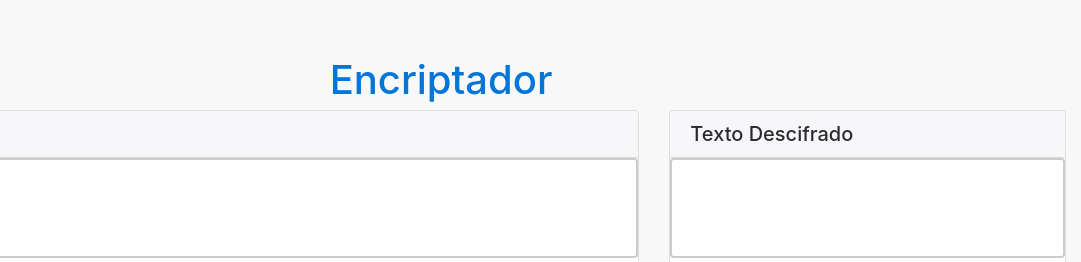
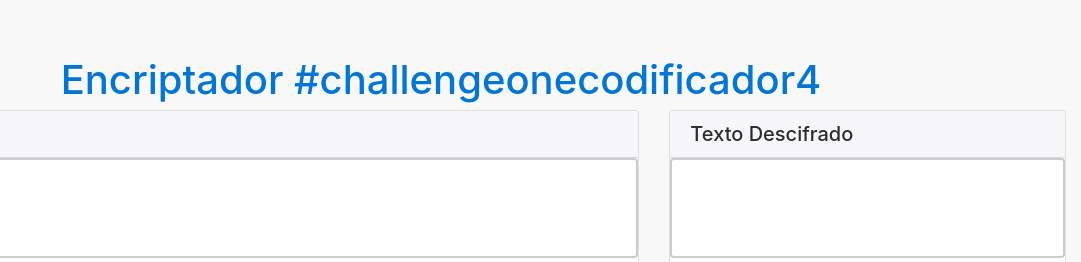
Before and after one commit to eze-fayu/encriptador, a plain HTML site: page index.html in a window 1280 px wide. Shown: the top 262 px of the page, 199-1280 px from the left. Drawn offline with Linux system fonts and the light colour scheme.

Commit message:
agregado hashtag challenge

```diff
--- a/index.html
+++ b/index.html
@@ -21,7 +21,7 @@
 	<div class="row">
 		<div class="col-md-12">
 			<h1 class="text-primary">
-				Encriptador
+				Encriptador #challengeonecodificador4
 			</h1>
 		</div>
 	</div>
```
